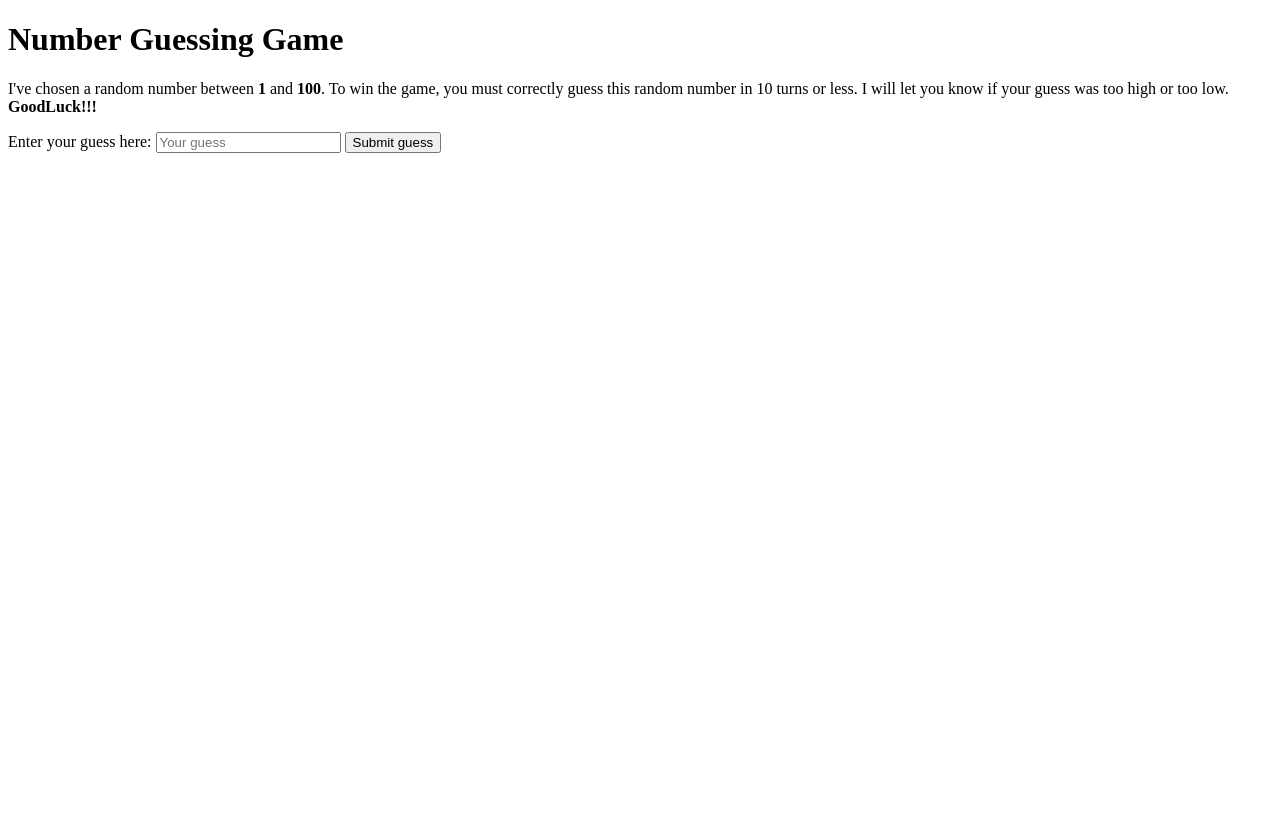
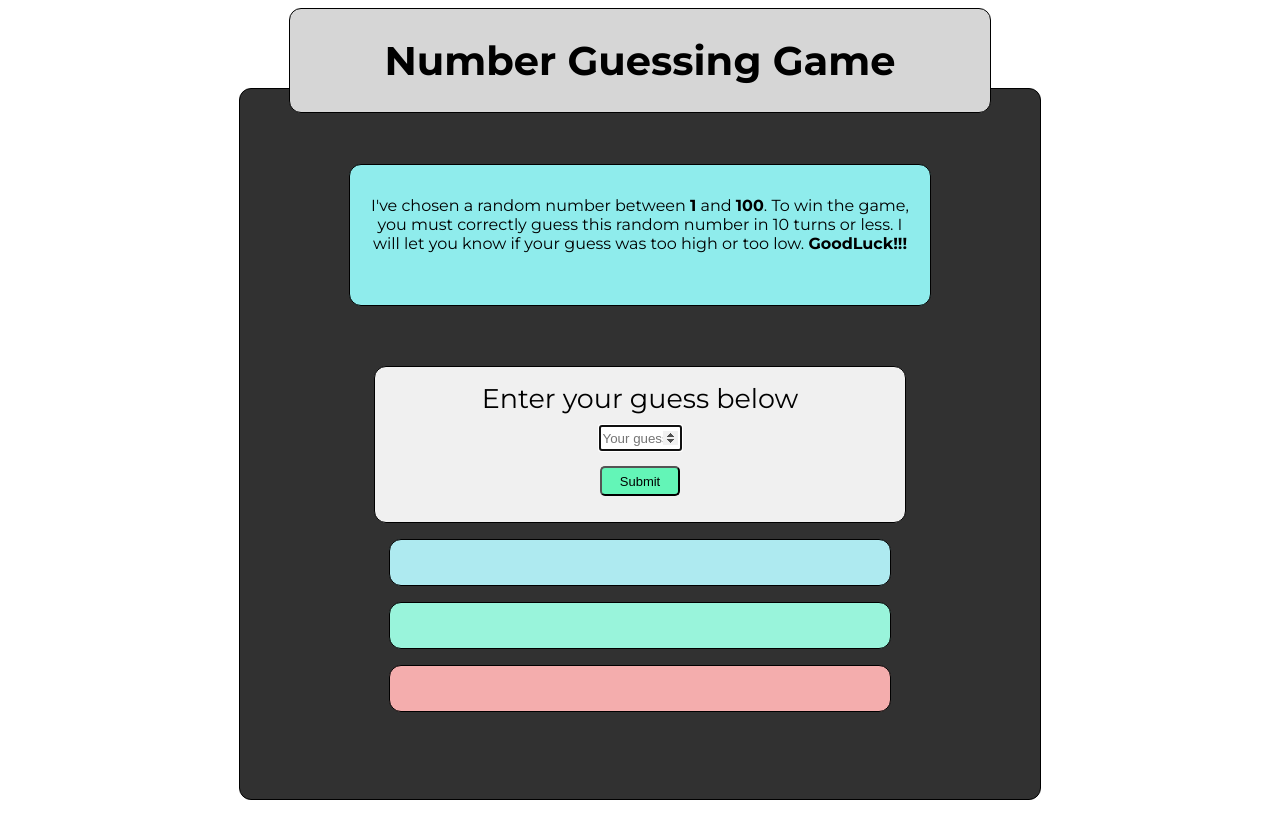
Before and after one commit to JulianEhiem/number-guessing-game, a plain HTML site: page index.html in a window 1280 px wide. Drawn offline with Linux system fonts and the light colour scheme.

Commit message:
added styling and fixed some bugs

```diff
--- a/index.html
+++ b/index.html
@@ -1,11 +1,14 @@
 <!DOCTYPE html>
 <html lang="en">
+
 <head>
     <meta charset="UTF-8">
     <meta name="viewport" content="width=device-width, initial-scale=1.0">
+    <link href="https://fonts.googleapis.com/css?family=Montserrat:400,700&display=swap" rel="stylesheet">
     <link rel="stylesheet" href="style.css">
     <title>Guessing Game</title>
 </head>
+
 <body>
     <header>
         <h1>Number Guessing Game</h1>
@@ -13,12 +16,16 @@
     <div class="gameContainer">
 
         <div class="gameInstructions">
-            <p class="gameInstructions">I've chosen a random number between <b>1</b> and <b>100</b>. To win the game, you must correctly guess this random number in 10 turns or less. I will let you know if your guess was too high or too low. <strong>GoodLuck!!!</strong></p>
+            <div class="container">
+                <p>I've chosen a random number between <b>1</b> and <b>100</b>. To win the game, you must correctly
+                    guess this random number in 10 turns or less. I will let you know if your guess was too high or too
+                    low. <strong>GoodLuck!!!</strong></p>
+            </div>
         </div>
         <div class="gameFieldContainer">
-        <label class="guessFieldLabel" for="guessField">Enter your guess here: </label>
-        <input type="number" class="guessField" placeholder="Your guess">
-        <button class="guessFieldSubmit" type="submit" value="Submit guess">Submit guess</button>
+            <label class="guessFieldLabel" for="guessField">Enter your guess below </label><br>
+            <input type="number" class="guessField" placeholder="Your guess" required><br>
+            <input class="guessFieldSubmit" type="submit" value="Submit"></input>
         </div>
 
         <div class="resultParas">
@@ -29,4 +36,5 @@
     </div>
 </body>
 <script type="text/javascript" src="main.js"></script>
+
 </html>
--- a/main.js
+++ b/main.js
@@ -8,37 +8,40 @@ const guessField = document.querySelector('.guessField');
 const guessFieldSubmit = document.querySelector('.guessFieldSubmit');
 
 let guessCount = 1;
+let resetButton;
+guessField.focus();
 
 
 function checkGuess() {
-        let userGuess = Number(guessField.value);
+    let userGuess = Number(guessField.value);
     if (guessCount === 1) {
-        guesses.textContent = "Previous guess: ";
+        guesses.textContent = "Previous guesses: ";
     }
     guesses.textContent += userGuess + ' ';
 
     if (userGuess === randomNumber) {
-        lastResult.textContent = "Congratulations!!! You guessed it!!!";
+        lastResult.textContent = "Congratulations!!! You got it right!!!";
         lastResult.style.backgroundColor = 'green';
         lowOrHigh.textContent = " ";
         setGameOver();
     }
-     else if (guessCount === 10) {
+    else if (guessCount === 10) {
         lastResult.textContent = "!!!GAME OVER!!!";
-        lowOrHigh.textContent = " ";
         setGameOver();
     }
     else {
         lastResult.textContent = "Wrong!";
-        lastResult.style.backgroundColor ='red';
+        lastResult.style.backgroundColor = 'red';
         if (userGuess < randomNumber) {
-            lowOrHigh.textContent = "Your guess was too low!"
-        }else {
-            lowOrHigh.textContent = "Your guess was too high!"
+            lowOrHigh.textContent = "Last guess was too low!"
+        } else if (userGuess > randomNumber) {
+            lowOrHigh.textContent = "Last guess was too high!"
         }
     }
 
-    guessCount ++;
+    guessCount++;
+    guessField.value = '';
+    guessField.focus();
 
 }
 
@@ -54,10 +57,10 @@ function setGameOver() {
 }
 
 function resetGame() {
-    let guessCount = 1;
+    guessCount = 1;
 
     const resetParas = document.querySelectorAll('.resultParas p')
-    for (let i = 0 ; i < resetParas.length; i++) {
+    for (let i = 0; i < resetParas.length; i++) {
         resetParas[i].textContent = '';
     }
 
@@ -68,6 +71,8 @@ function resetGame() {
     guessField.value = '';
     guessField.focus();
 
+    lastResult.style.backgroundColor = '#F4ADAD';
+
 
     let randomNumber = Math.floor(Math.random() * 100) + 1;
 }
--- a/style.css
+++ b/style.css
@@ -0,0 +1,157 @@
+body {
+    font-family:'Montserrat', sans-serif;
+    height: 100vh;
+    position: relative;
+
+}
+h1{
+    font-size: 40px;
+}
+header {
+ display: block;
+ background-color: rgb(214, 214, 214);
+ border: 1px solid black;
+ border-radius: 12px;
+ width: 700px;
+ height: auto;
+ margin-left: auto;
+ margin-right: auto;
+ text-align: center;
+ z-index: 1;
+ position: relative;
+ padding: 0;
+
+
+}
+
+.gameContainer {
+    background-color: rgb(49, 49, 49);
+border: 1px solid black;
+ border-radius: 12px;
+ width: 650px;
+ height: 70vh;
+ margin-left: auto;
+ margin-right: auto;
+ z-index: 0;
+ position: absolute;
+ padding: 75px;
+ top: 80px;
+ left: 0;
+ right: 0;
+ align-items: center;
+ text-align: center;
+
+}
+
+.gameInstructions {
+   display: inline-block;
+   box-sizing: content-box;
+    background-color: rgb(143, 236, 236);
+  border: 1px solid black;
+  padding: 15px;
+ border-radius: 12px;
+ width: 550px;
+ height: 110px;
+ margin-left: auto;
+ margin-right: auto;
+ text-align: center;
+ justify-content: center;
+ margin-bottom: 40px;
+
+}
+
+.gameFieldContainer {
+    display: inline-block;
+    box-sizing: content-box;
+    flex-direction: row;
+    background-color: #F0F0F0;
+    border: 1px solid black;
+    border-radius: 12px;
+    width: 500px;
+    height: 125px;
+    margin-left: auto;
+    margin-right: auto;
+    text-align: center;
+    margin-top: 20px;
+    padding: 15px;
+
+}
+.guessField {
+    width: 75px;
+    height: 20px;
+    margin: 10px;
+}
+.guessFieldSubmit {
+    width: 80px;
+    height: 30px;
+    border-radius: 5px;
+    background-color: #63F5B7;
+    font-size: 13px;
+    margin: 5px 10px 10px 10px;
+}
+
+.guessFieldLabel {
+
+    font-size: 27px;
+    padding-top: 50px;
+}
+
+
+.resultParas {
+
+}
+
+.guesses {
+    background-color: #AEEAF0;
+    border: 1px solid black;
+    border-radius: 12px;
+    width: 500px;
+ height: 45px;
+ margin-left: auto;
+ margin-right: auto;
+ text-align: center;
+}
+
+.lowOrHigh {
+    background-color: #99F4DB;
+    border: 1px solid black;
+    border-radius: 12px;
+    width: 500px;
+ height: 45px;
+ margin-left: auto;
+ margin-right: auto;
+ text-align: center;
+}
+
+.lastResult {
+    background-color: #F4ADAD;
+    border: 1px solid black;
+    border-radius: 12px;
+    width: 500px;
+ height: 45px;
+ margin-left: auto;
+ margin-right: auto;
+ text-align: center;
+}
+
+button {
+    background-color: orange;
+    width: 180px;
+    height: 70px;
+    border-radius: 5px;
+    font-size: 20px;
+    position: fixed;
+    bottom: 5vh;
+    left: 50%;
+    transform: translate(-50%,0);
+
+}
+
+/* NOTES FOR NEXT SESSION
+
+1. even out the spacing on the UI
+2. Make it responsive
+3. Format code
+4. Leave comments around ambiguous code
+
+*/
```
Lines whose indentation alone changed are shown as unchanged.
